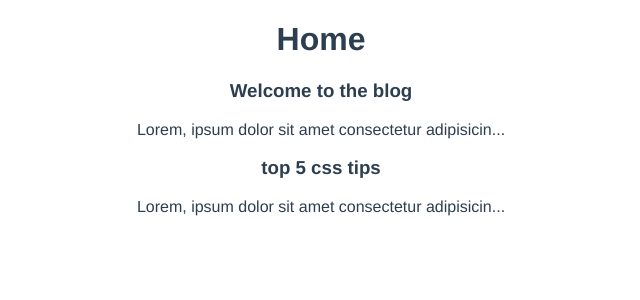
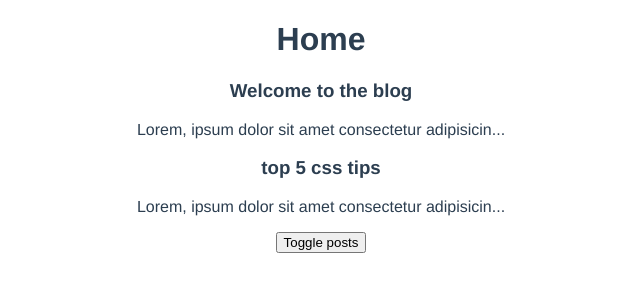
Before and after one commit to Giapa/Learning-Journey, a Vue app in the folder Vue/v3-blog/: page / in a window 1280 px wide. Shown: the top 300 px of the page, without its empty margins (319-959 px from the left). Built offline with nearby package versions, Linux system fonts and the light colour scheme.

Commit message:
Add lifecycle hooks

```diff
--- a/Vue/v3-blog/src/components/PostList.vue
+++ b/Vue/v3-blog/src/components/PostList.vue
@@ -7,13 +7,22 @@
 </template>
 
 <script>
+import { onMounted, onUnmounted, onUpdated } from "@vue/runtime-core";
 import SinglePost from "./SinglePost.vue";
 
 export default {
   props: ["posts"],
   components: { SinglePost },
   setup(props) {
-    console.log(props.posts);
+    onMounted(() => {
+      console.log("mounted");
+    });
+    onUnmounted(() => {
+      console.log("unmounted");
+    });
+    onUpdated(() => {
+      console.log("updated");
+    });
   },
 };
 </script>
--- a/Vue/v3-blog/src/views/Home.vue
+++ b/Vue/v3-blog/src/views/Home.vue
@@ -1,7 +1,8 @@
 <template>
   <div class="home">
     <h1>Home</h1>
-    <PostList :posts="posts" />
+    <PostList v-if="showPosts" :posts="posts" />
+    <button @click="showPosts = !showPosts">Toggle posts</button>
   </div>
 </template>
 
@@ -27,7 +28,8 @@ export default {
         id: 2,
       },
     ]);
-    return { posts };
+    const showPosts = ref(true);
+    return { posts, showPosts };
   },
 };
 </script>
```
